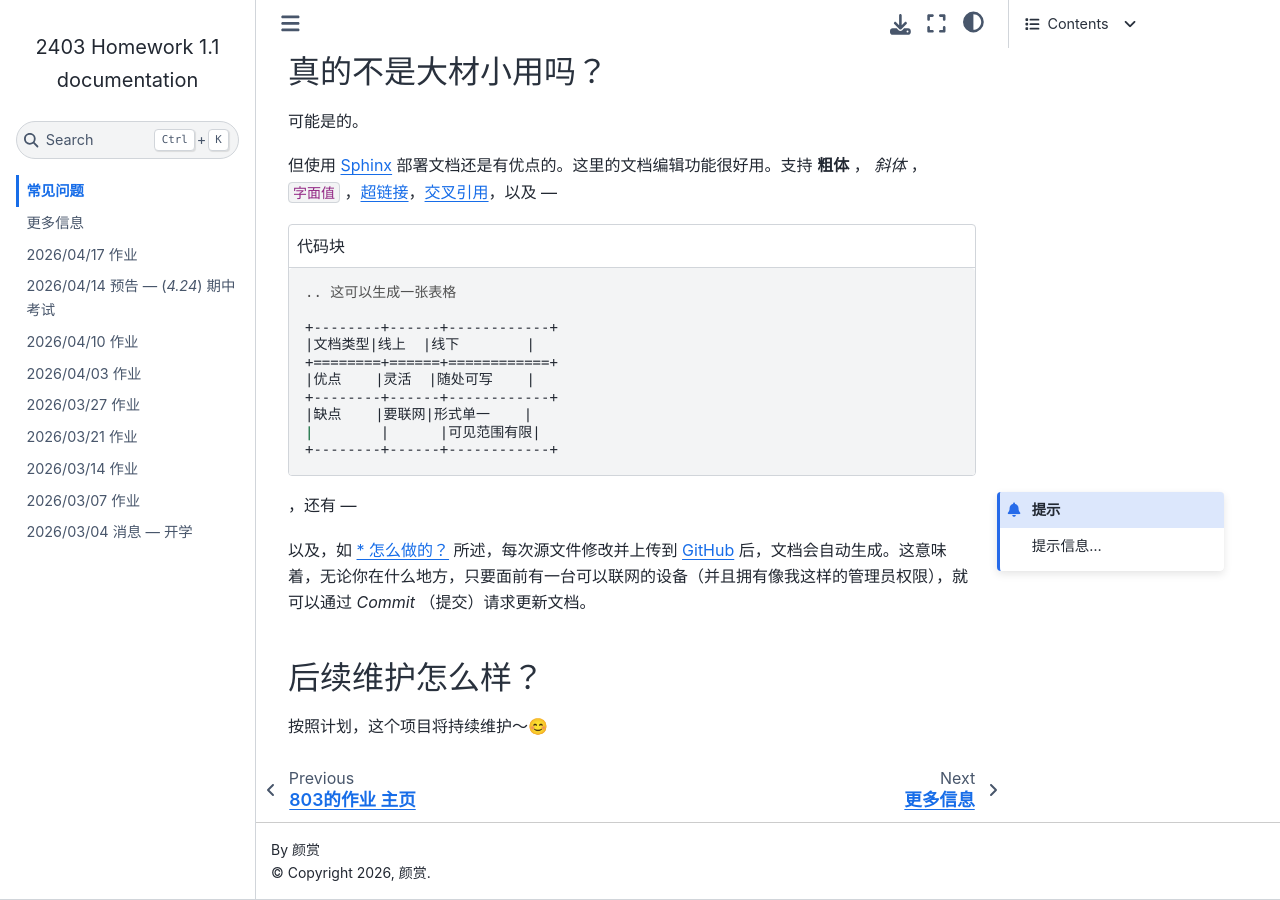
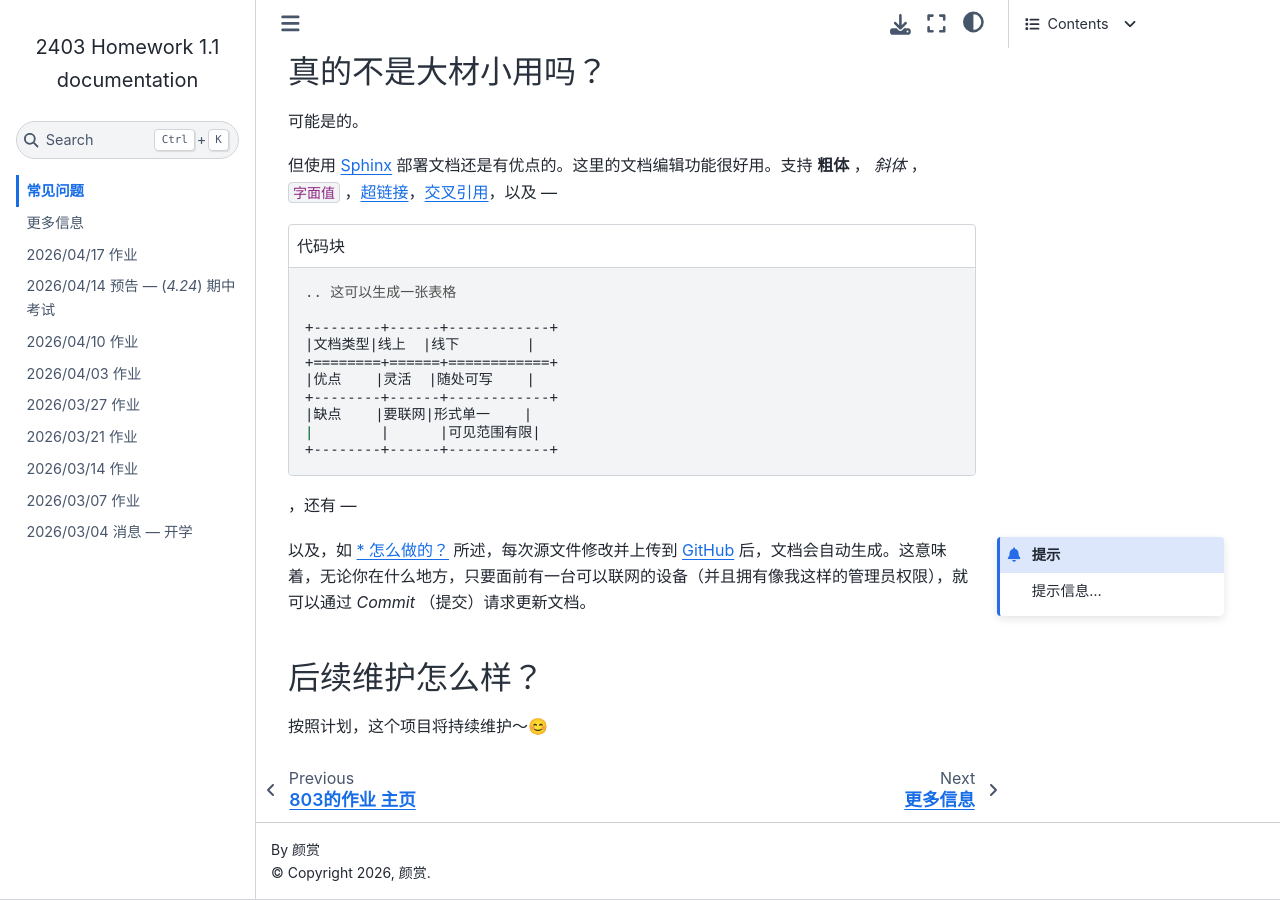
Before and after one commit to Sail-in-1024/2403-Homework, a Sphinx documentation site: the page built from docs/source/faq.rst, in a window 1280 px wide and 900 px high, scrolled down 1157 px. Built offline with Sphinx 7.4.7 and the Sphinx Book theme 1.1.4, drawn with Linux system fonts in a browser that asks for light colours.

Commit message:
更新 faq.rst

```diff
--- a/docs/source/faq.rst
+++ b/docs/source/faq.rst
@@ -68,12 +68,12 @@
    |        |      |可见范围有限|
    +--------+------+------------+
 
+，还有 ---
+
 .. admonition:: 提示
    :class: margin
 
    提示信息...
-
-，还有 ---
 
 以及，如 :ref:`how-to-realize` 所述，每次源文件修改并上传到 `GitHub`_ 后，文档会自动生成。这意味着，无论你在什么地方，只要面前有一台可以联网的设备（并且拥有像我这样的管理员权限），就可以通过 *Commit* （提交）请求更新文档。
 
```
